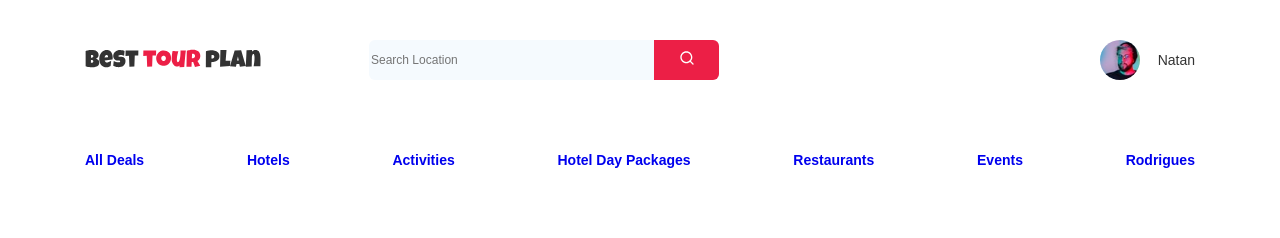
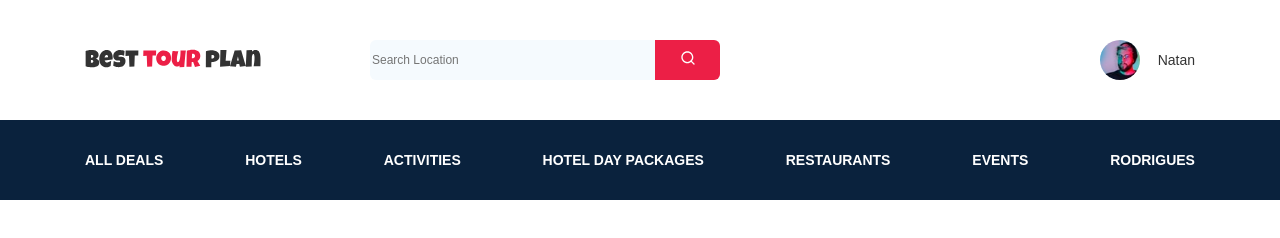
Before and after one commit to TasarGithub/tour-plan, a website: page index.html in a window 1280 px wide. Drawn offline with Linux system fonts and the light colour scheme; a web font is replaced by a local one.

Commit message:
refact: rename navbar__menu and remove to individual container

```diff
--- a/index.html
+++ b/index.html
@@ -31,8 +31,13 @@
 				<!-- /.user -->
 			</div>
 			<!-- /.navbar__top -->
-			<nav class="navbar__nav">
-        <ul class="menu">
+
+
+    </div>
+		<!-- /.container container__navbar-->
+		<nav class="navbar__bottom">
+			<div class="container">
+				<ul class="menu">
 					<li class="menu__item"><a href="#" class="menu__link">All Deals</a></li>
 					<li class="menu__item"><a href="#" class="menu__link">Hotels</a></li>
 					<li class="menu__item"><a href="#" class="menu__link">Activities</a></li>
@@ -42,12 +47,10 @@
 					<li class="menu__item"><a href="#" class="menu__link">Rodrigues</a></li>
 				</ul>
 				<!-- /.menu navbar__menu-->
-
-			</nav>
-			<!-- /.nav navbar__nar-->
-
-    </div>
-    <!-- /.container container__navbar-->
+			</div>
+			<!-- /.container -->
+		</nav>
+		<!-- /.nav navbar__bottom-->
   </header>
 
 </body>
--- a/sass/_grid.sass
+++ b/sass/_grid.sass
@@ -1,3 +1,7 @@
 .container
-  max-width: 1110px
-  margin: 0 auto
+	max-width: 1110px
+	margin: 0 auto
+	@media screen and ( max-width: 1200px)
+		max-width: 960px
+	@media screen and ( max-width: 992px)
+		max-width: 760px
--- a/sass/_settings.sass
+++ b/sass/_settings.sass
@@ -29,24 +29,13 @@ ul
 
 
 
-.menu
-	width: 100%
-	display: flex
-	justify-content: space-between
-	align-items: center
-	color: $light
-
-.menu__item
-
-.menu__link
-	font-weight: Bold
-	text-decoration: none
-	// color: inherit
 
 
 
 
 .logo
+	width: 177px // если поставить др картинку, надо чтобы сохранилась размер занимаемого места. Можно не max-width, тк контроль будет на адаптиве в медиазапросах
+
 
 .logo__img
 
--- a/sass/blocks/_header.sass
+++ b/sass/blocks/_header.sass
@@ -1,5 +1,5 @@
 .navbar
-	// background: linear-gradient(to top, $dark 40%, transparent 0%)
+	//background: linear-gradient(to top, $dark 40%, transparent 0%)
 	// background-color: #fff
 
 
@@ -61,8 +61,23 @@
 		max-width: 107px
 
 
-	&__nav
-		margin: 0 auto
-		min-height: 80px
-		display: flex
-		align-items: center
+	&__bottom
+		background-color: $dark
+
+
+.menu
+	width: 100%
+	padding: 31px 0
+	display: flex
+	justify-content: space-between
+	align-items: center
+
+
+.menu__item
+
+.menu__link
+	font-weight: Bold
+	text-decoration: none
+	color: $light
+	text-transform: uppercase
+	line-height: 18px
```
Also changed, not shown: css/style.css, dist/index.html (added).
